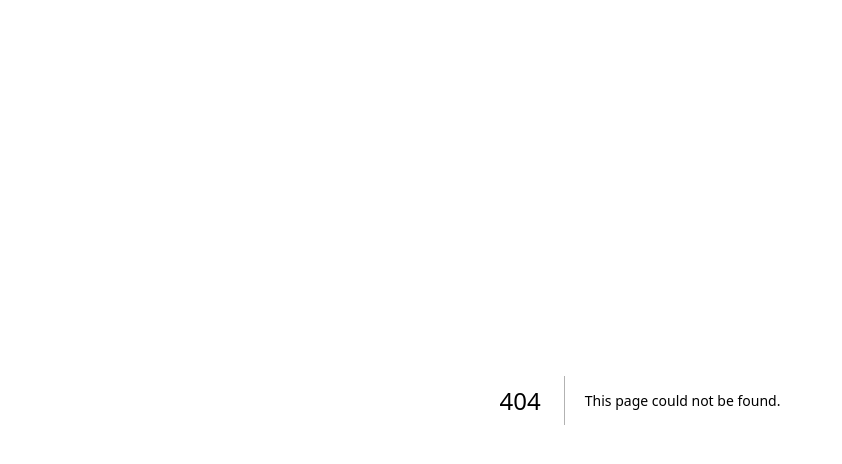
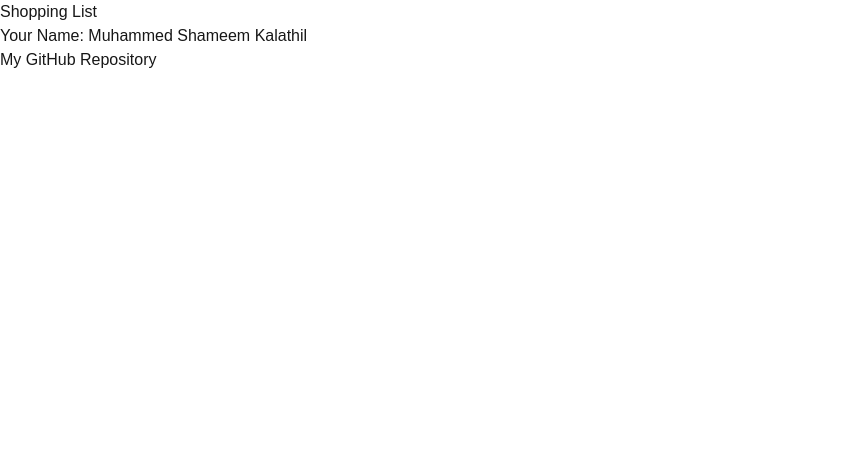
Before and after one commit to kalathilshameem/cprg306-assignments, a Next.js app: page /week-2 in a window 1280 px wide. Before the commit this address had no page. Shown: the top 464 px of the page, without its empty margins (0-842 px from the left). Built offline with nearby package versions, Linux system fonts and the light colour scheme.

Commit message:
changes made

```diff
--- /dev/null
+++ b/app/week-2/page.js
@@ -0,0 +1,11 @@
+// app/week-2/page.js
+import StudentInfo from './student-info'; // Import the StudentInfo component
+
+export default function Page() {
+    return (
+        <main>
+            <h1>Shopping List</h1>
+            <StudentInfo /> {/* Render the StudentInfo component */}
+        </main>
+    );
+}
--- a/app/week-2/student-info.js
+++ b/app/week-2/student-info.js
@@ -0,0 +1,13 @@
+// app/week-2/student-info.js
+import Link from 'next/link'; // Import Link from Next.js
+
+export default function StudentInfo() {
+    return (
+        <div>
+            <p>Your Name: Muhammed Shameem Kalathil</p>
+            <Link href="https://github.com/kalathilshameem/cprg306-assignments">
+                My GitHub Repository
+            </Link>
+        </div>
+    );
+}
```
